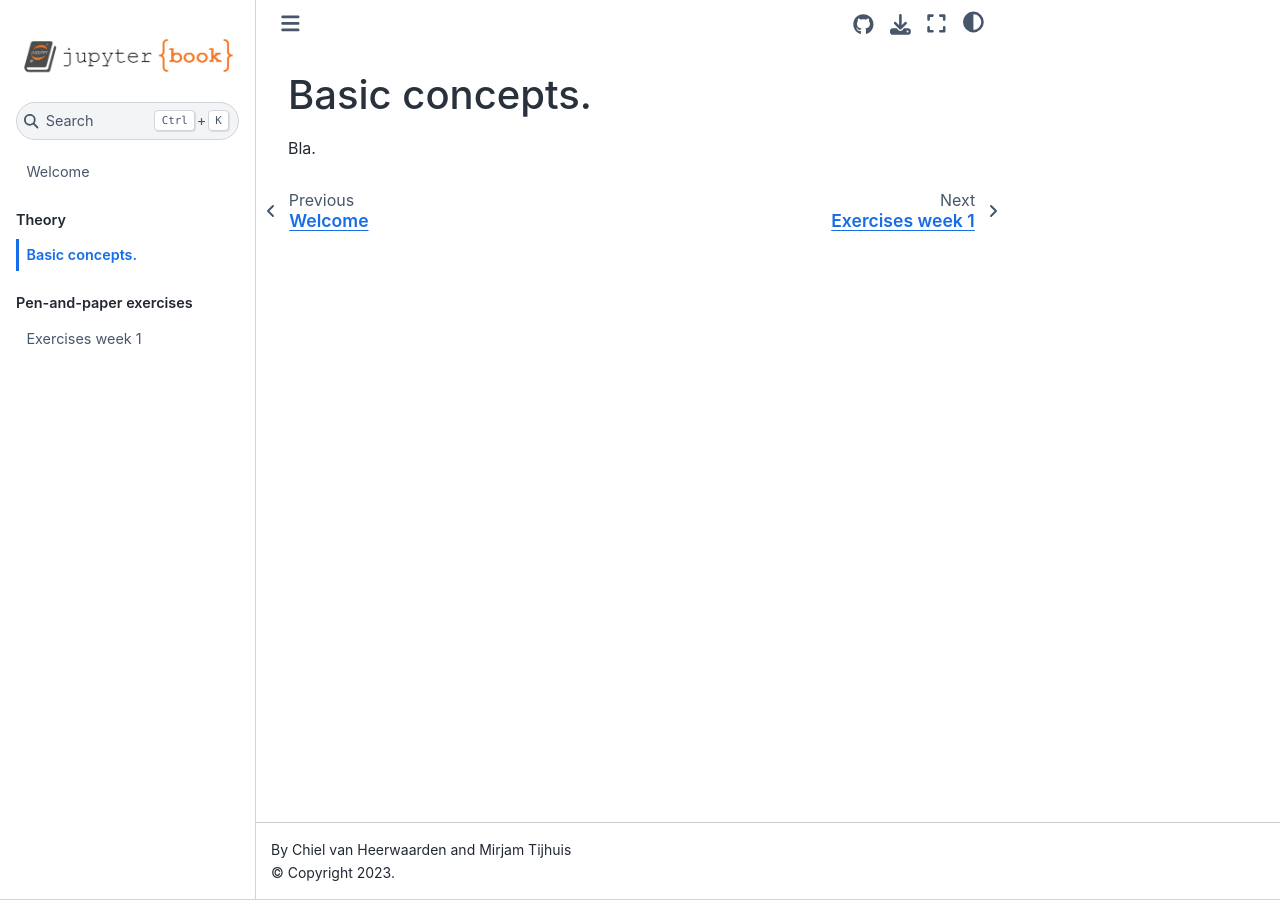
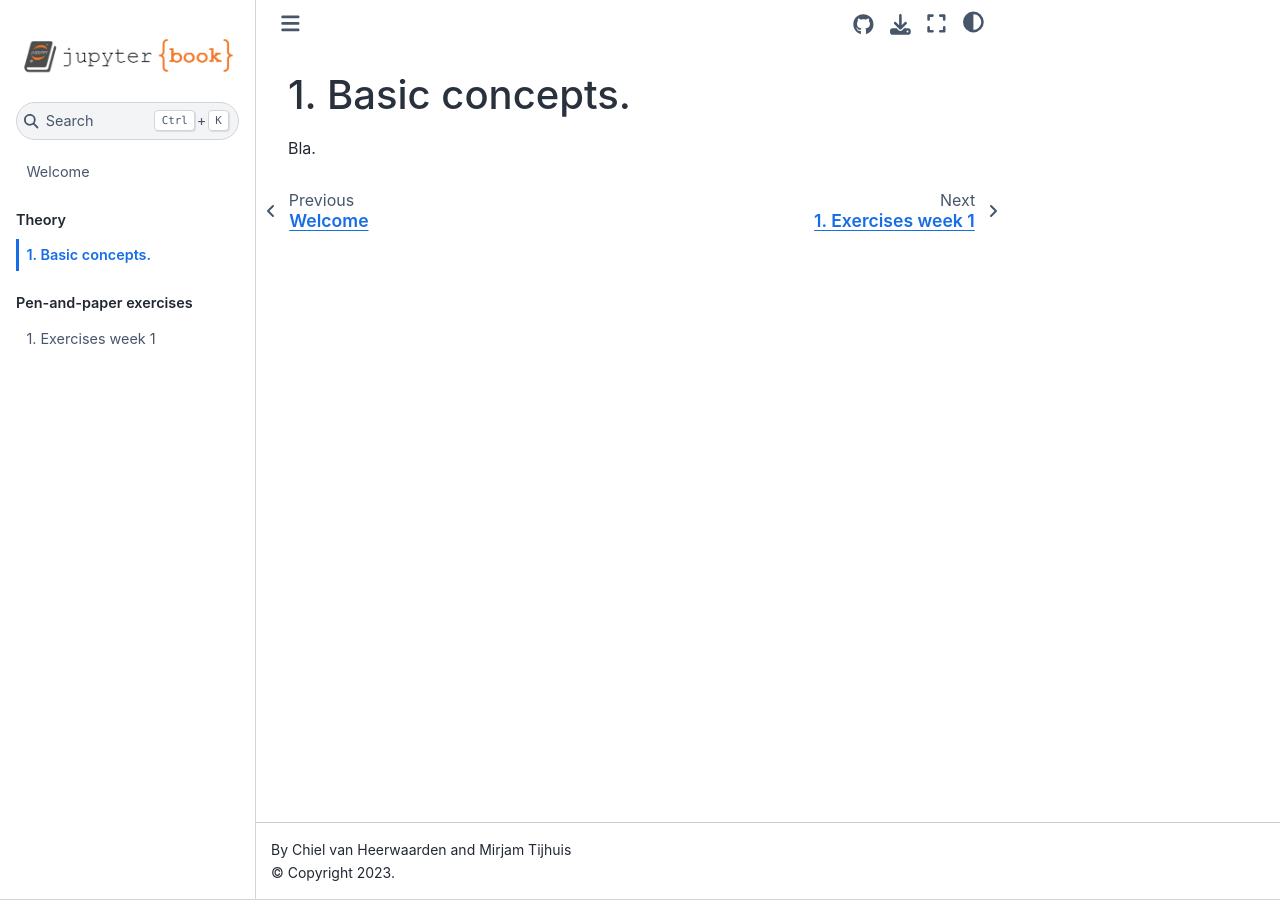
Before and after one commit to boundary-layer-meteo/boundary-layer-meteo.github.io, a Jupyter Book: the page built from basic_concepts.md, in a window 1280 px wide. Built offline with Jupyter Book 1.0.4 settings and Sphinx 7.4.7 and the Sphinx Book theme 1.1.4, drawn with Linux system fonts in a browser that asks for light colours; some of the changed lines change nothing that is shown.

Commit message:
Re-enable numbering.

```diff
--- a/_toc.yml
+++ b/_toc.yml
@@ -3,6 +3,8 @@
 
 format: jb-book
 root: intro
+defaults:
+  numbered: true
 parts:
   - caption: Theory
     chapters:
```
